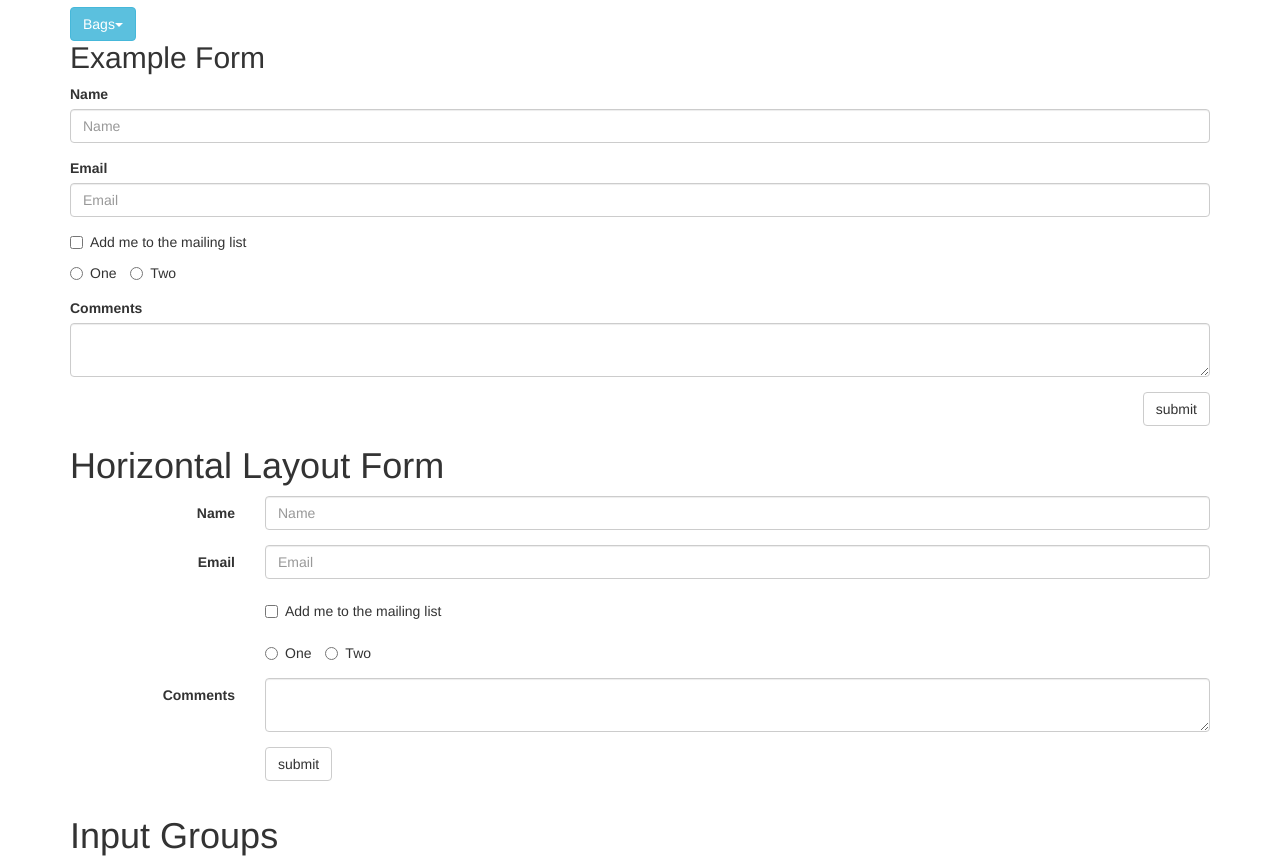
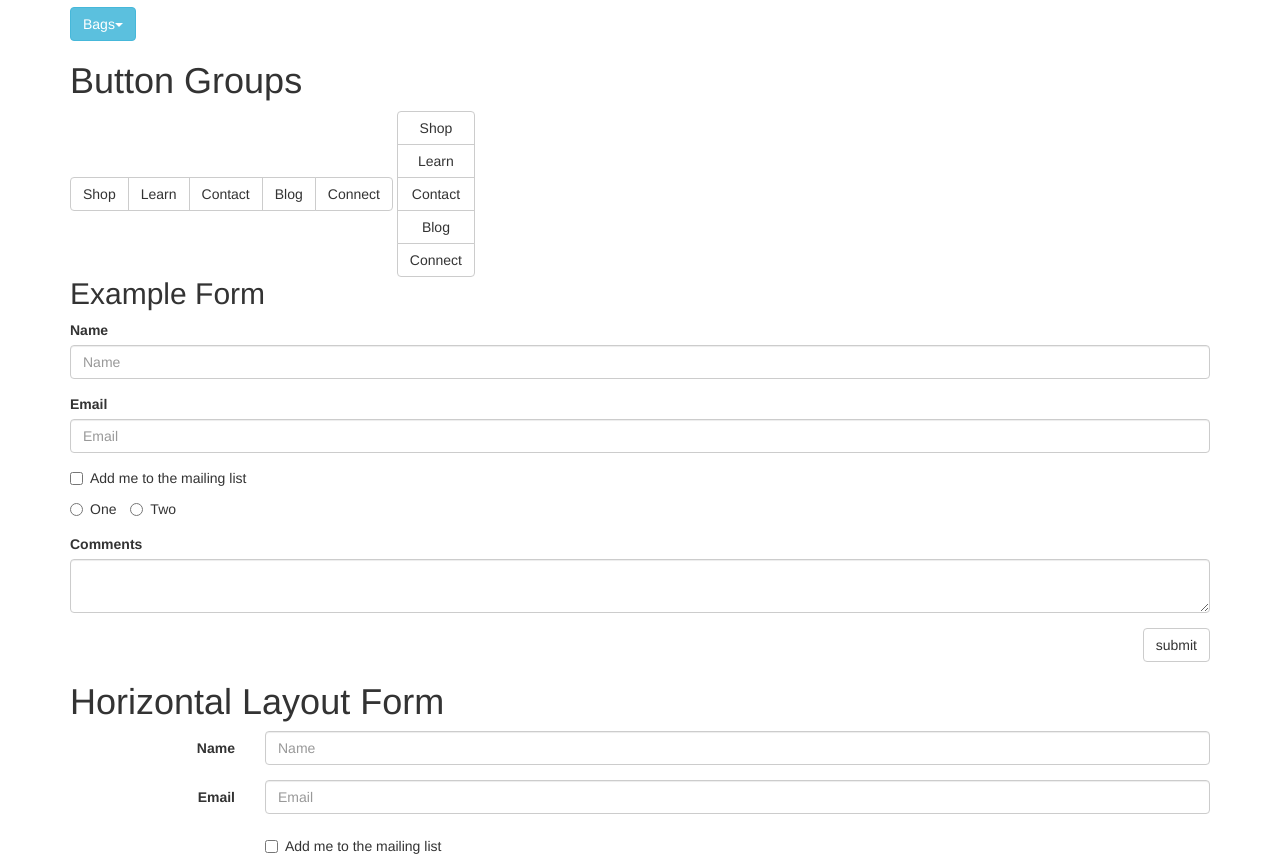
Before and after one commit to julie-anderson/bootstrap-sample-site, a plain HTML site: page bootstrap_template.html in a window 1280 px wide. Shown: the part 2225-3084 px from the top of the page. Drawn offline with nearby package versions, Linux system fonts and the light colour scheme.

Commit message:
Add Button Groups

```diff
--- a/bootstrap_template.html
+++ b/bootstrap_template.html
@@ -185,6 +185,24 @@
   </div>
 
   <div class="container">
+    <h1>Button Groups</h1>
+    <div class="btn-group">
+      <button type="button" class="btn btn-default">Shop</button>
+      <button type="button" class="btn btn-default">Learn</button>
+      <button type="button" class="btn btn-default">Contact</button>
+      <button type="button" class="btn btn-default">Blog</button>
+      <button type="button" class="btn btn-default">Connect</button>
+    </div>
+    <div class="btn-group-vertical">
+      <button type="button" class="btn btn-default">Shop</button>
+      <button type="button" class="btn btn-default">Learn</button>
+      <button type="button" class="btn btn-default">Contact</button>
+      <button type="button" class="btn btn-default">Blog</button>
+      <button type="button" class="btn btn-default">Connect</button>
+    </div>
+  </div>
+
+  <div class="container">
     <h2>Example Form</h2>
     <form>
       <div class="form-group">
```
